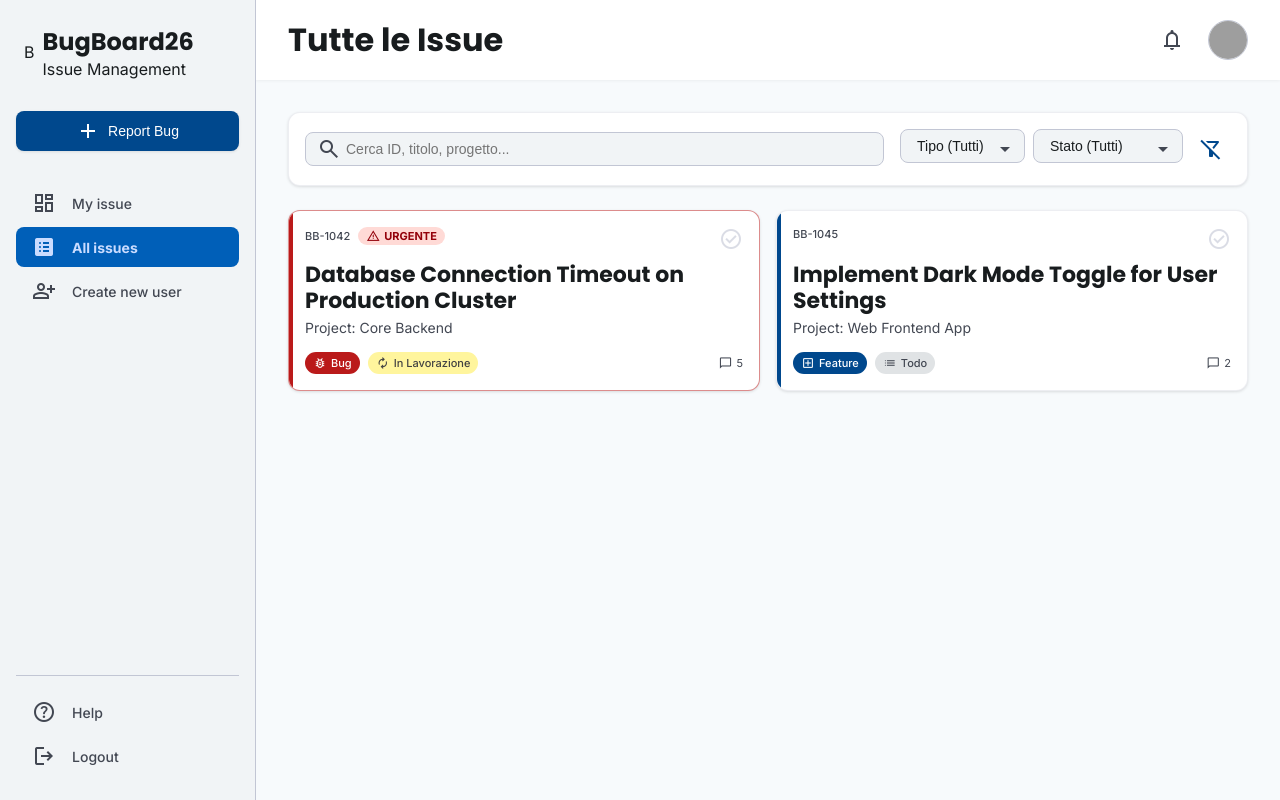
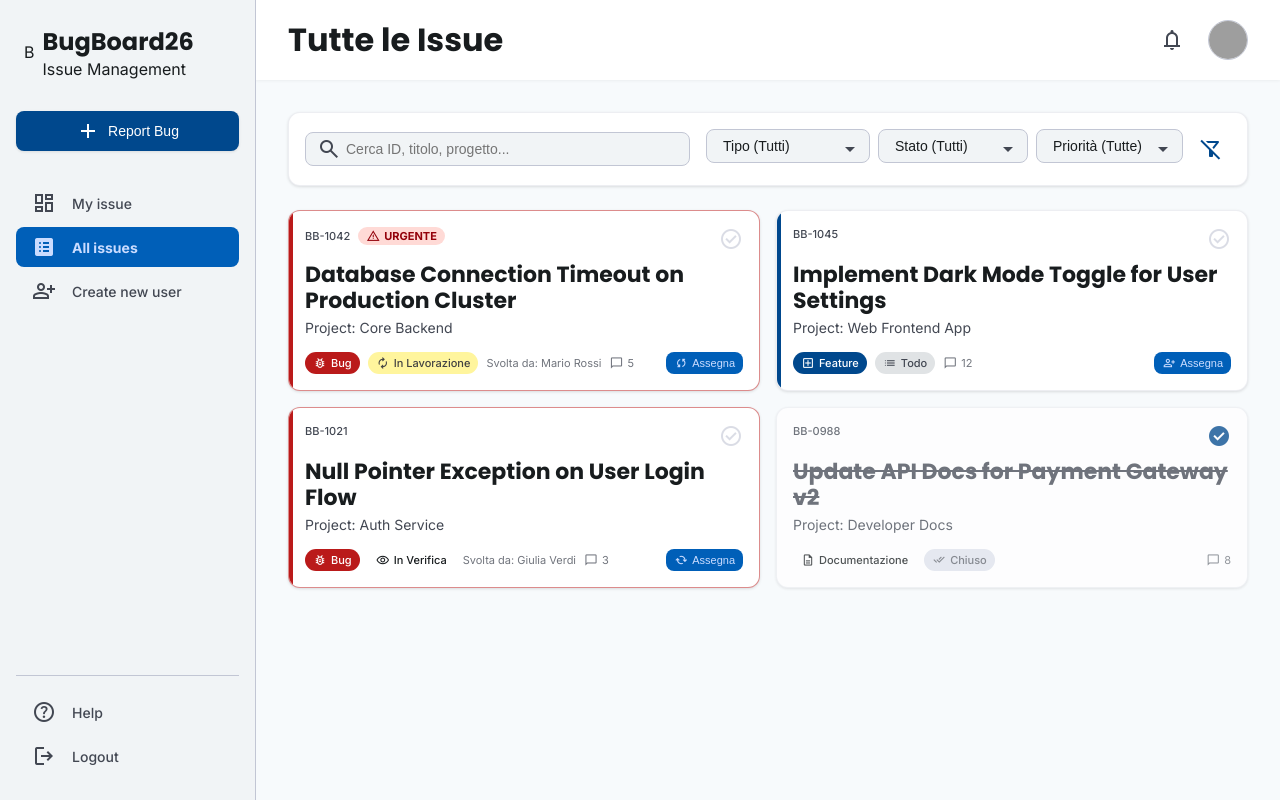
Before and after one commit to blu3ter/bugboard26-frontend-LS, a React (Vite) app: page /dashboard/all-issues in a window 1280 px wide. Built offline with nearby package versions, Linux system fonts and the light colour scheme; grey boxes are pictures that could not be loaded.

Commit message:
ho aggiunto i bottone di assegnazione e ri-assegnazione issue

```diff
--- a/src/pages/AllIssuesView.css
+++ b/src/pages/AllIssuesView.css
@@ -222,11 +222,81 @@
   color: var(--on-surface-variant);
 }
 
+.badge-in-review {
+  background-color: var(--tertiary-container);
+  color: var(--on-tertiary-container);
+}
+
+.badge-documentation {
+  background-color: var(--secondary);
+  color: var(--on-secondary);
+}
+
+.badge-closed {
+  background-color: var(--secondary-container);
+  color: var(--on-secondary-container);
+}
+
+.card-closed {
+  opacity: 0.75;
+}
+
+.btn-checked {
+  color: var(--primary);
+  opacity: 1;
+  cursor: default;
+}
+
+.issue-title-closed {
+  text-decoration: line-through;
+  color: var(--on-surface-variant);
+}
+
+.assignee-info {
+  display: flex;
+  align-items: center;
+  gap: 8px;
+  color: var(--on-surface-variant);
+  opacity: 0.75;
+}
+
+.assignee-text {
+  font-size: 11px;
+}
+
 .comments-count {
-  margin-left: auto;
   display: flex;
   align-items: center;
   gap: 4px;
   font-size: 11px;
   color: var(--on-surface-variant);
 }
+
+.btn-assign {
+  display: flex;
+  align-items: center;
+  gap: 4px;
+  padding: 4px 8px;
+  border-radius: 8px;
+  background-color: var(--primary-container);
+  color: var(--on-primary-container);
+  border: none;
+  font-size: 11px;
+  font-weight: 500;
+  cursor: pointer;
+  transition: all 0.2s;
+  margin-left: auto;
+}
+
+.btn-assign.ml-auto {
+  margin-left: auto;
+}
+
+.btn-assign:hover {
+  background-color: var(--primary);
+  color: var(--on-primary);
+}
+
+.btn-assign:active {
+  transform: scale(0.95);
+}
--- a/src/pages/AllIssuesView.tsx
+++ b/src/pages/AllIssuesView.tsx
@@ -1,7 +1,12 @@
 import React from 'react';
 import './AllIssuesView.css';
 
-export const AllIssuesView: React.FC = () => {
+interface AllIssuesViewProps {
+  // Pass isAdmin from your auth context or global state
+  isAdmin?: boolean;
+}
+
+export const AllIssuesView: React.FC<AllIssuesViewProps> = ({ isAdmin = true }) => {
   return (
     <div className="issues-view-container">
       {/* Filters & Search */}
@@ -17,6 +22,8 @@ export const AllIssuesView: React.FC = () => {
               <option value="">Tipo (Tutti)</option>
               <option value="bug">Bug</option>
               <option value="feature">Feature</option>
+              <option value="domanda">Domanda</option>
+              <option value="documentazione">Documentazione</option>
             </select>
             <span className="material-symbols-outlined">arrow_drop_down</span>
           </div>
@@ -26,6 +33,16 @@ export const AllIssuesView: React.FC = () => {
               <option value="">Stato (Tutti)</option>
               <option value="todo">Todo</option>
               <option value="in_lavorazione">In Lavorazione</option>
+              <option value="in_verifica">In Verifica</option>
+              <option value="chiuso">Chiuso</option>
+            </select>
+            <span className="material-symbols-outlined">arrow_drop_down</span>
+          </div>
+
+          <div className="custom-select">
+            <select>
+              <option value="">Priorità (Tutte)</option>
+              <option value="urgente" style={{ color: 'var(--error)', fontWeight: 'bold' }}>Solo urgenti</option>
             </select>
             <span className="material-symbols-outlined">arrow_drop_down</span>
           </div>
@@ -64,9 +81,20 @@ export const AllIssuesView: React.FC = () => {
             <span className="badge badge-in-progress">
               <span className="material-symbols-outlined" style={{ fontSize: '14px' }}>autorenew</span> In Lavorazione
             </span>
-            <div className="comments-count">
-              <span className="material-symbols-outlined" style={{ fontSize: '14px' }}>chat_bubble</span> 5
+
+            <div className="assignee-info">
+              <span className="assignee-text">Svolta da: Mario Rossi</span>
+              <span className="comments-count">
+                <span className="material-symbols-outlined" style={{ fontSize: '14px' }}>chat_bubble</span> 5
+              </span>
             </div>
+
+            {isAdmin && (
+              <button className="btn-assign" title="Riassegna">
+                <span className="material-symbols-outlined" style={{ fontSize: '14px' }}>sync</span>
+                <span>Assegna</span>
+              </button>
+            )}
           </div>
         </article>
 
@@ -93,8 +121,90 @@ export const AllIssuesView: React.FC = () => {
             <span className="badge badge-todo">
               <span className="material-symbols-outlined" style={{ fontSize: '14px' }}>list</span> Todo
             </span>
-            <div className="comments-count">
-              <span className="material-symbols-outlined" style={{ fontSize: '14px' }}>chat_bubble</span> 2
+
+            <div className="assignee-info">
+              <span className="comments-count">
+                <span className="material-symbols-outlined" style={{ fontSize: '14px' }}>chat_bubble</span> 12
+              </span>
+            </div>
+
+            {isAdmin && (
+              <button className="btn-assign ml-auto" title="Assegna">
+                <span className="material-symbols-outlined" style={{ fontSize: '14px' }}>person_add</span>
+                <span>Assegna</span>
+              </button>
+            )}
+          </div>
+        </article>
+
+        {/* Card 3: BUG IN VERIFICA */}
+        <article className="issue-card" style={{ borderColor: 'rgba(186,26,26,0.5)' }}>
+          <div className="card-accent-line" style={{ backgroundColor: '#ba1a1a' }}></div>
+
+          <div className="card-header">
+            <div className="card-id-group">
+              <span className="issue-id">BB-1021</span>
+            </div>
+            <button className="btn-check">
+              <span className="material-symbols-outlined">check_circle</span>
+            </button>
+          </div>
+
+          <h3 className="issue-title">Null Pointer Exception on User Login Flow</h3>
+          <p className="issue-project">Project: Auth Service</p>
+
+          <div className="card-footer">
+            <span className="badge badge-bug">
+              <span className="material-symbols-outlined" style={{ fontSize: '14px' }}>bug_report</span> Bug
+            </span>
+            <span className="badge badge-in-review">
+              <span className="material-symbols-outlined" style={{ fontSize: '14px' }}>visibility</span> In Verifica
+            </span>
+
+            <div className="assignee-info">
+              <span className="assignee-text">Svolta da: Giulia Verdi</span>
+              <span className="comments-count">
+                <span className="material-symbols-outlined" style={{ fontSize: '14px' }}>chat_bubble</span> 3
+              </span>
+            </div>
+
+            {isAdmin && (
+              <button className="btn-assign" title="Riassegna">
+                <span className="material-symbols-outlined" style={{ fontSize: '14px' }}>cached</span>
+                <span>Assegna</span>
+              </button>
+            )}
+          </div>
+        </article>
+
+        {/* Card 4: DOCUMENTAZIONE CHIUSO */}
+        <article className="issue-card card-closed">
+          <div className="card-accent-line" style={{ backgroundColor: 'var(--secondary)' }}></div>
+
+          <div className="card-header">
+            <div className="card-id-group">
+              <span className="issue-id">BB-0988</span>
+            </div>
+            <button className="btn-check btn-checked" disabled>
+              <span className="material-symbols-outlined" style={{ fontVariationSettings: '"FILL" 1' }}>check_circle</span>
+            </button>
+          </div>
+
+          <h3 className="issue-title issue-title-closed">Update API Docs for Payment Gateway v2</h3>
+          <p className="issue-project">Project: Developer Docs</p>
+
+          <div className="card-footer">
+            <span className="badge badge-documentation">
+              <span className="material-symbols-outlined" style={{ fontSize: '14px' }}>description</span> Documentazione
+            </span>
+            <span className="badge badge-closed">
+              <span className="material-symbols-outlined" style={{ fontSize: '14px' }}>done_all</span> Chiuso
+            </span>
+
+            <div className="assignee-info" style={{ marginLeft: 'auto' }}>
+              <span className="comments-count">
+                <span className="material-symbols-outlined" style={{ fontSize: '14px' }}>chat_bubble</span> 8
+              </span>
             </div>
           </div>
         </article>
```
